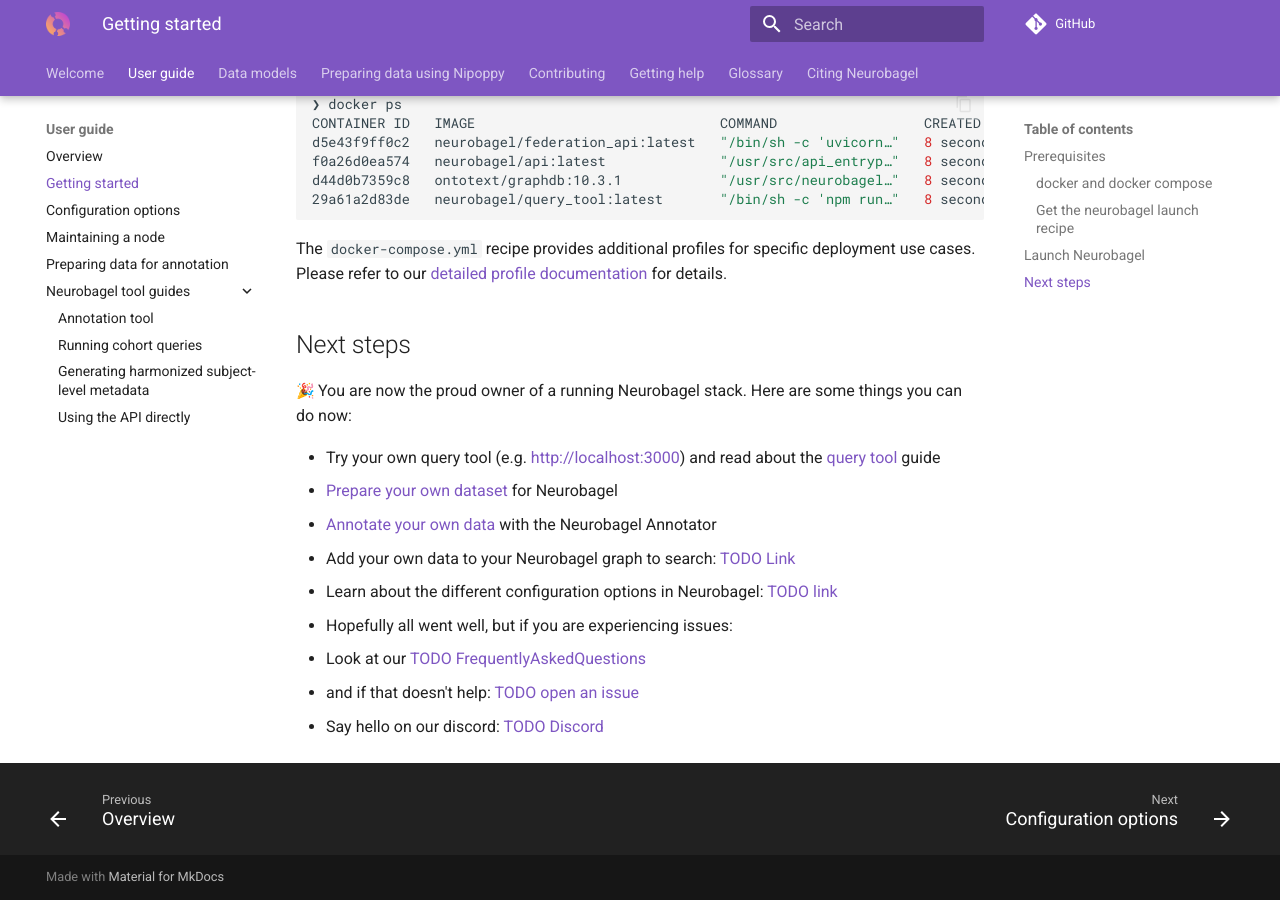
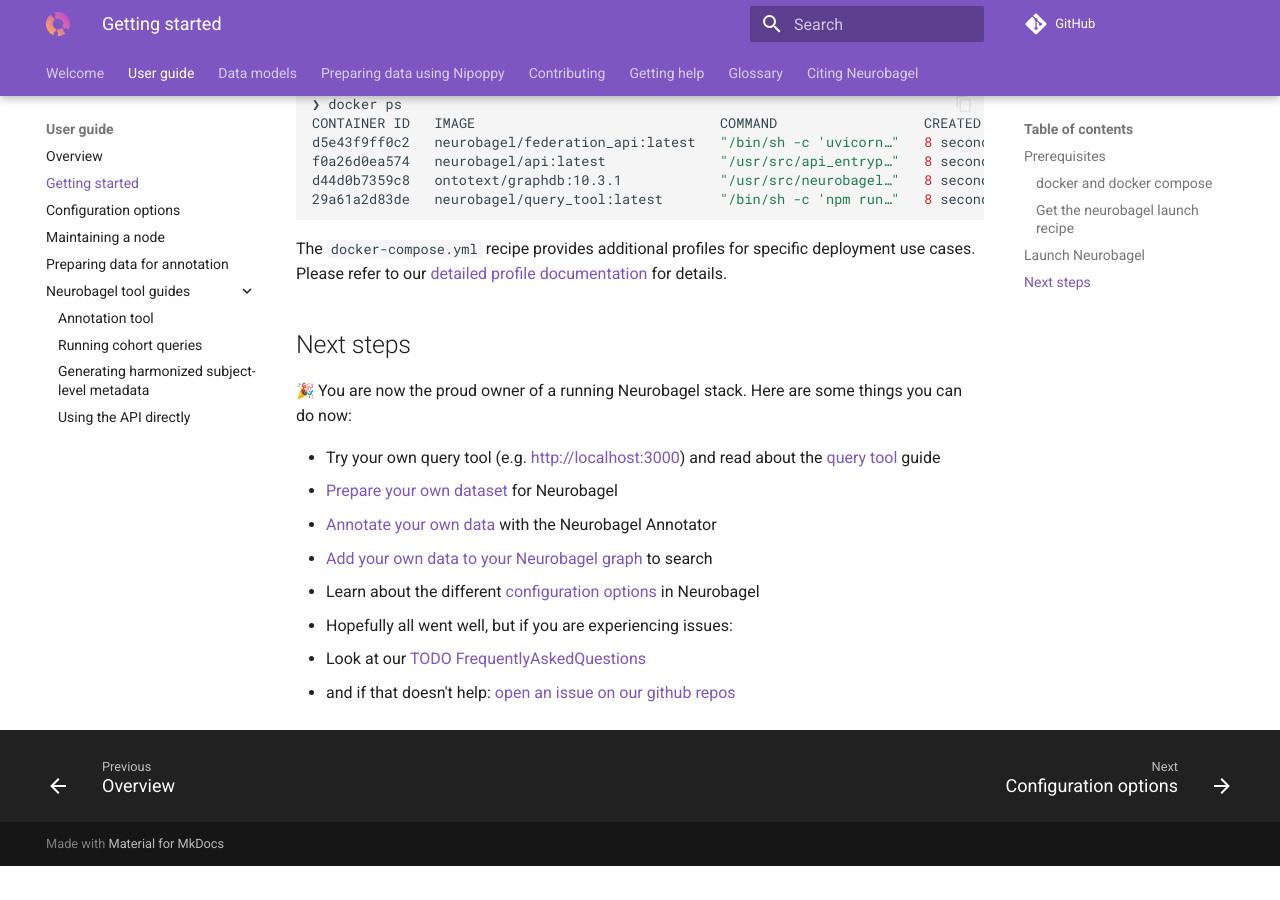
Before and after one commit to neurobagel/documentation, an MkDocs documentation site: the page built from docs/getting_started.md, in a window 1280 px wide and 900 px high, scrolled down 2686 px. Built offline with MkDocs 1.6.1 and Material for MkDocs 9.7.7, drawn with Linux system fonts in a browser that asks for light colours; emoji names are drawn with the system emoji font; comment, search, counter and statistics services are not loaded; after the commit the page ends 3552 px from its top, so only the background shows below that; some of the changed text lies outside the part shown.

Commit message:
[ENH] Fix some links

```diff
--- a/docs/getting_started.md
+++ b/docs/getting_started.md
@@ -3,7 +3,7 @@
 Neurobagel tools on your own hardware.
 If you want to go more in depth on the technical
 architecture and options to configure Neurobagel
-for your use case, refer to [NOT YET MADE LINK]()
+for your use case, refer to [configuration section](config.md#deployment).
 
 Whether you just want to try them out
 or deploy them for other users,
@@ -157,9 +157,8 @@
 - Try your own query tool (e.g. [http://localhost:3000](http://localhost:3000)) and read about the [query tool](./query_tool.md) guide
 - [Prepare your own dataset](./data_prep.md) for Neurobagel
 - [Annotate your own data](./annotation_tool.md) with the Neurobagel Annotator
-- Add your own data to your Neurobagel graph to search: [TODO Link]()
-- Learn about the different configuration options in Neurobagel: [TODO link]()
+- [Add your own data to your Neurobagel graph](maintaining.md#updating-the-data-in-your-graph) to search
+- Learn about the different [configuration options](config.md) in Neurobagel
 - Hopefully all went well, but if you are experiencing issues:
   - Look at our [TODO FrequentlyAskedQuestions]()
-  - and if that doesn't help: [TODO open an issue]()
-- Say hello on our discord: [TODO Discord]()
+  - and if that doesn't help: [open an issue on our github repos](https://github.com/neurobagel)
```
Also changed, not shown: docs/maintaining.md (+1 -1 lines).
